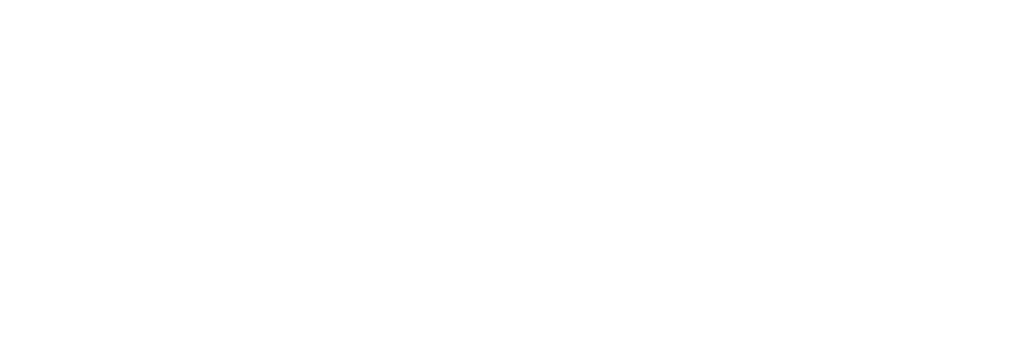
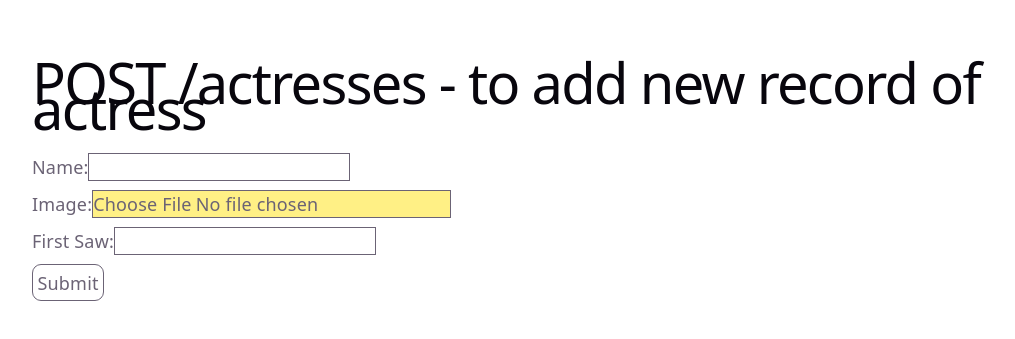
Before and after one commit to creativeknightl0/FavSource, a React (Vite) app in the folder Frontend/react/: page /actresses/new in a window 1280 px wide. Before the commit this address had no page. Shown: the part 231-570 px from the top of the page, without its empty margins (45-1060 px from the left). Built offline with nearby package versions, Linux system fonts and the light colour scheme.

Commit message:
Fixed UI for all actresses REST api Read Page and attempted Create operation through form action in react but didn not work so seems like hooks is the only option

```diff
--- a/Frontend/react/src/App.jsx
+++ b/Frontend/react/src/App.jsx
@@ -3,6 +3,7 @@
 import FavActressPage from "./pages/FavActressPage";
 import NewActressAdd from "./pages/NewActressAdd";
 import AllActressesPage from "./pages/AllActressesPage";
+import NewActressAddPage from "./pages/NewActressAddPage";
 
 function App() {
 
@@ -15,6 +16,7 @@
 
       {/* v2 with real data inside the mongodb and with RESTful api callings */}
       <Route path="/actresses" element={<AllActressesPage />} />
+      <Route path="/actresses/new" element={<NewActressAddPage />} />
     </Routes>
   )
 }
--- a/Frontend/react/src/pages/AllActressesPage.jsx
+++ b/Frontend/react/src/pages/AllActressesPage.jsx
@@ -1,8 +1,10 @@
 import {useState, useEffect} from "react";
+import {useNavigate} from "react-router";
 import axios from "axios";
 
 export default function AllActressesPage() {
     const [actressesData, setActressesData] = useState();
+    const navigate = useNavigate();
 
     console.log('Actresses Data: ', actressesData);
 
@@ -16,20 +18,28 @@
         getActresses();
     }, []);
 
+    const navigateToNewRecordForm = () => {
+        navigate('/actresses/new');
+    }
+
     return (
         <div className="flex flex-col">
             <h1>GET /actresses - show all actresses</h1>
-            <div className="grid grid-cols-3 gap-2 p-4">
+            <div className="grid sm:grid-cols-3 gap-2 p-4">
                 {actressesData && actressesData.map((actress) => {
                     return (
                         <div className="bg-black text-white rounded-xl">
-                            <img src={actress.imgSrc} alt="Image" className="rounded-lg" />
+                            <img src={actress.imgSrc} alt="Image" className="rounded-lg w-full h-50" />
                             <p>{actress.name}</p>
                             <p>First Saw - {actress.firstSaw}</p>
                         </div>
                     )
                 })}
             </div>
+
+            <div>
+                <button onClick={navigateToNewRecordForm} className="bg-white border p-2 rounded-lg cursor-pointer">New +</button>
+            </div>
         </div>
     )
 }
--- /dev/null
+++ b/Frontend/react/src/pages/NewActressAddPage.jsx
@@ -0,0 +1,28 @@
+import {useState} from 'react';
+
+export default function NewActressAddPage() {
+    const [name, setName] = useState('');
+    const [imgSrc, setImgSrc] = useState('');
+    const [firstSaw, setFirstSaw] = useState('');
+
+    return (
+        <div>
+            <h1 className="text-left">POST /actresses - to add new record of actress</h1>
+            <form action="http://localhost:3000/actresses" method="POST" className="flex flex-col gap-2 items-start">
+                <div>
+                    <label htmlFor="name">Name:</label>
+                    <input type="text" className="border" id="name" name="name" />
+                </div>
+                <div>
+                    <label htmlFor="imgSrc">Image:</label>
+                    <input type="file" name="imgSrc" id="imgSrc" className="border bg-yellow-200 cursor-pointer" />
+                </div>
+                <div>
+                    <label htmlFor="firstSaw">First Saw:</label>
+                    <input type="text" className="border" name="firstSaw" id="firstSaw" />
+                </div>
+                <button className="border cursor-pointer p-1 rounded-lg">Submit</button>
+            </form>
+        </div>
+    )
+}
```
